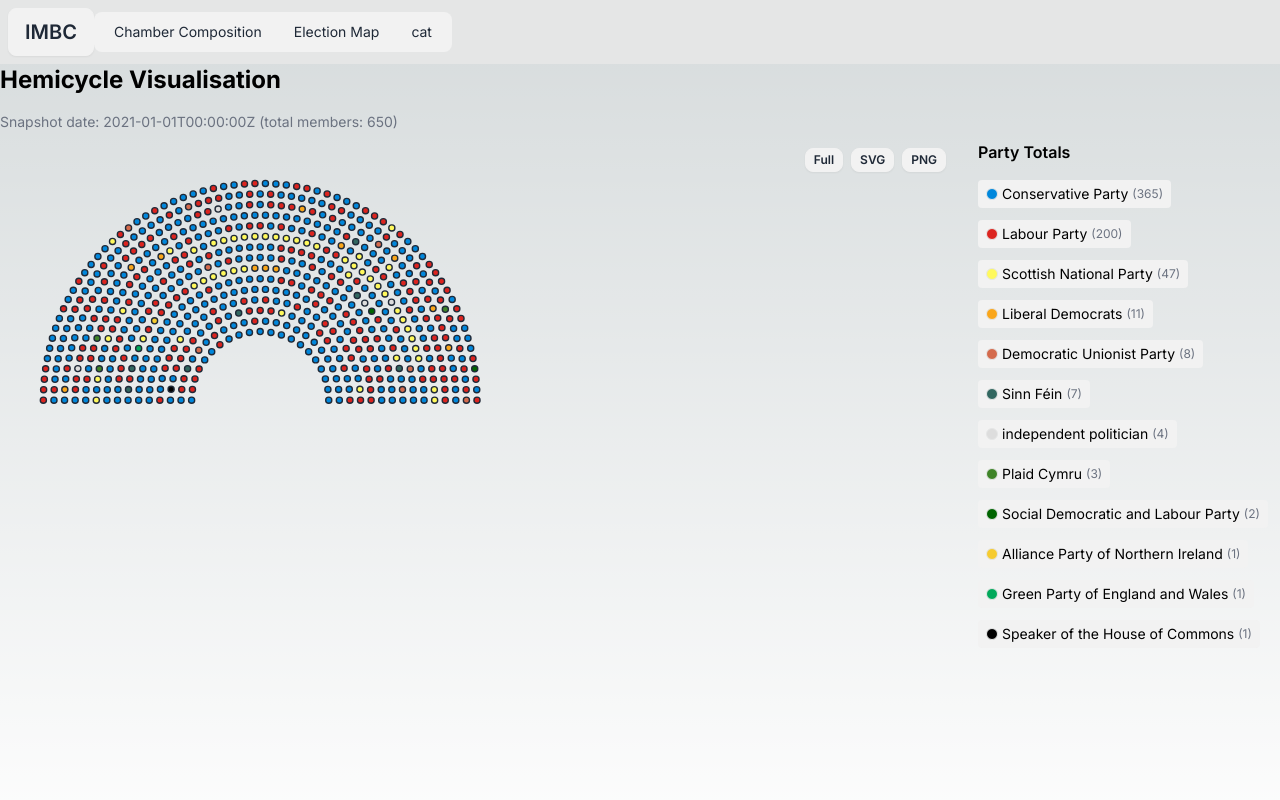
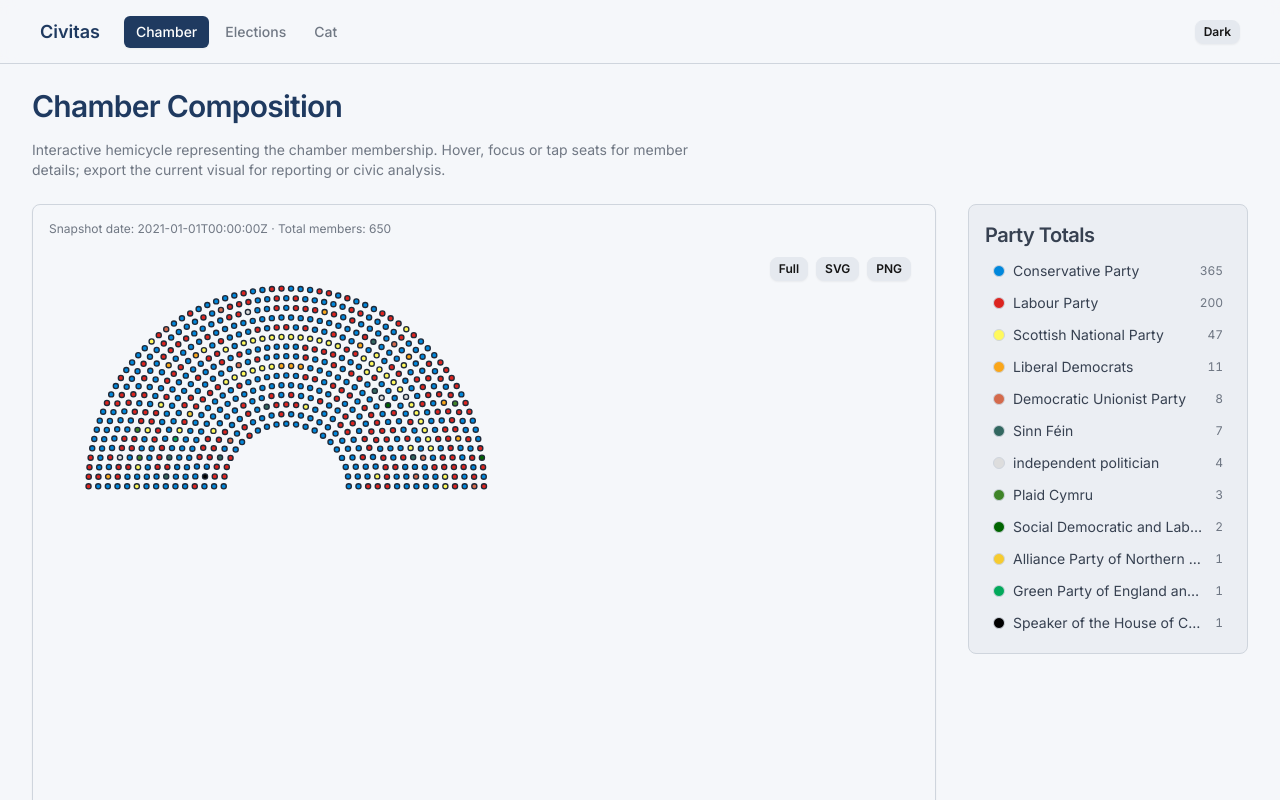
Before and after one commit to thoroc/civitas, a Next.js app: page /parliament in a window 1280 px wide. Shown: the top 800 px of the page. Built offline with nearby package versions, Linux system fonts and the light colour scheme.

Commit message:
feat(ui): introduce civitas light/dark themes, navbar toggle, unified layout, themed tooltips and accessible legend

```diff
--- a/src/app/cat/page.tsx
+++ b/src/app/cat/page.tsx
@@ -4,31 +4,41 @@ import { useEffect, useState } from 'react';
 import axios from 'axios';
 
 const Cat = () => {
-  const [fact, setFact] = useState('');
+  const [fact, setFact] = useState<string>('');
+  const [loading, setLoading] = useState(false);
+  const [error, setError] = useState<string | null>(null);
 
   const fetchFact = async () => {
-    axios.get('https://catfact.ninja/fact').then((response) => {
+    try {
+      setLoading(true); setError(null);
+      const response = await axios.get('https://catfact.ninja/fact');
       setFact(response.data.fact);
-    });
+    } catch (e) {
+      setError('Failed to load a fact');
+    } finally { setLoading(false); }
   };
 
-  useEffect(() => {
-    fetchFact();
-  }, []);
-
-  const handleClick = () => {
-    fetchFact();
-  };
+  useEffect(() => { fetchFact(); }, []);
 
   return (
-    <div className="Cat">
-      <h2>Press the button for a random cat fact!</h2>
-      <hr />
-      <button></button>
-      <button className="btn btn-primary" onClick={() => handleClick()}>
-        Get Cat fact
-      </button>
-      <p>{fact}</p>
+    <div className="space-y-6 max-w-lg">
+      <header>
+        <h1>Cat Facts</h1>
+        <p className="text-sm text-muted">Lighthearted demo page using a public API.</p>
+      </header>
+      <div className="card-surface space-y-4">
+        <div>
+          <p className="text-sm font-medium mb-1">Random Fact</p>
+          {error && <p className="text-sm text-error">{error}</p>}
+          {!error && (
+            <p className="text-neutral leading-relaxed min-h-[3rem]">{loading ? 'Loading…' : fact}</p>
+          )}
+        </div>
+        <div className="flex gap-2">
+          <button className="btn btn-sm btn-primary" disabled={loading} onClick={fetchFact}>{loading ? 'Fetching…' : 'Get New Fact'}</button>
+          <button className="btn btn-sm" onClick={() => setFact('')}>Clear</button>
+        </div>
+      </div>
     </div>
   );
 };
--- a/src/app/components/navigation.tsx
+++ b/src/app/components/navigation.tsx
@@ -1,29 +1,58 @@
-interface NavItemProps {
-  text: string;
-  href: string;
-}
+'use client';
+import { usePathname } from 'next/navigation';
+import { useEffect, useState } from 'react';
 
-interface NavbarProps {
-  brandName: string;
-  navItems?: NavItemProps[];
-}
+interface NavItemProps { text: string; href: string; }
+interface NavbarProps { brandName: string; navItems?: NavItemProps[]; }
 
 export const Navbar = (props: NavbarProps) => {
   const text = props.brandName ?? 'Civitas';
+  const pathname = usePathname();
+  const [theme, setTheme] = useState<'civitas' | 'civitas-dark'>('civitas');
+
+  useEffect(() => {
+    const stored = typeof window !== 'undefined' ? localStorage.getItem('theme') : null;
+    if (stored === 'civitas-dark' || stored === 'civitas') setTheme(stored);
+  }, []);
+
+  useEffect(() => {
+    if (typeof document !== 'undefined') {
+      document.documentElement.setAttribute('data-theme', theme);
+      try { localStorage.setItem('theme', theme); } catch {}
+    }
+  }, [theme]);
+
+  const toggleTheme = () => setTheme(t => t === 'civitas' ? 'civitas-dark' : 'civitas');
 
   return (
-    <div className="navbar bg-base-300">
-      <div className="flex-none">
-        <a className="btn text-xl" href="/">
-          {text}
-        </a>
-      </div>
-      <div role="tablist" className="tabs tabs-boxed">
-        {props.navItems?.map((item, index) => (
-          <a key={index} role="tab" className="tab" href={item.href}>
-            {item.text}
-          </a>
-        ))}
+    <div className="navbar bg-base-100/90 border-b border-base-300 backdrop-blur supports-[backdrop-filter]:bg-base-100/70">
+      <div className="max-w-7xl w-full mx-auto px-4 sm:px-6 lg:px-8 flex items-center gap-6">
+        <a className="font-semibold text-primary text-lg" href="/">{text}</a>
+        <nav className="flex items-center gap-1" aria-label="Main navigation">
+          {props.navItems?.map((item, index) => {
+            const active = pathname === `/${item.href}`;
+            return (
+              <a
+                key={index}
+                href={`/${item.href}`}
+                className={`px-3 py-1.5 rounded-md text-sm font-medium transition-colors ${active ? 'bg-primary text-primary-content shadow-sm' : 'text-neutral/70 hover:text-neutral hover:bg-base-200/70'}`}
+                aria-current={active ? 'page' : undefined}
+              >
+                {item.text}
+              </a>
+            );
+          })}
+        </nav>
+        <div className="ml-auto flex items-center gap-2">
+          <button
+            type="button"
+            onClick={toggleTheme}
+            className="btn btn-xs gap-1"
+            aria-label="Toggle color theme"
+          >
+            {theme === 'civitas' ? 'Dark' : 'Light'}
+          </button>
+        </div>
       </div>
     </div>
   );
--- a/src/app/globals.css
+++ b/src/app/globals.css
@@ -2,32 +2,33 @@
 @tailwind components;
 @tailwind utilities;
 
-:root {
-  --foreground-rgb: 0, 0, 0;
-  --background-start-rgb: 214, 219, 220;
-  --background-end-rgb: 255, 255, 255;
+/* Global theming adjustments for a calm, trustworthy civic aesthetic */
+html {
+  -webkit-font-smoothing: antialiased;
+}
+body {
+  @apply bg-base-100 text-neutral font-sans; /* remove gradient for clarity */
 }
 
-@media (prefers-color-scheme: dark) {
-  :root {
-    --foreground-rgb: 255, 255, 255;
-    --background-start-rgb: 0, 0, 0;
-    --background-end-rgb: 0, 0, 0;
-  }
+main {
+  @apply min-h-[calc(100vh-4rem)] pb-10; /* ensure footer spacing if added later */
 }
 
-body {
-  color: rgb(var(--foreground-rgb));
-  background: linear-gradient(
-      to bottom,
-      transparent,
-      rgb(var(--background-end-rgb))
-    )
-    rgb(var(--background-start-rgb));
-}
+/* Headings rhythm */
+.h1, h1 { @apply text-3xl font-semibold tracking-tight text-primary mb-4; }
+.h2, h2 { @apply text-xl font-semibold tracking-tight text-neutral mb-3; }
+.h3, h3 { @apply text-lg font-semibold tracking-tight text-neutral mb-2; }
+
+/* Reusable card surface */
+.card-surface { @apply bg-base-100 shadow-sm border border-base-300 rounded-lg p-4; }
+.card-muted { @apply bg-base-200/60 border border-base-300 rounded-lg p-4; }
+
+/* Subtle focus ring for accessibility */
+:focus-visible { @apply outline-none ring-2 ring-accent ring-offset-2 ring-offset-base-100; }
+
+/* Utilities */
+.text-muted { @apply text-neutral/70; }
 
 @layer utilities {
-  .text-balance {
-    text-wrap: balance;
-  }
+  .text-balance { text-wrap: balance; }
 }
--- a/src/app/layout.tsx
+++ b/src/app/layout.tsx
@@ -6,8 +6,8 @@ import { Navbar } from './components/navigation';
 const inter = Inter({ subsets: ['latin'] });
 
 export const metadata: Metadata = {
-  title: 'Create Next App',
-  description: 'Generated by create next app',
+  title: 'Civitas – Democratic Insights',
+  description: 'Visual exploration of parliamentary data and election insights',
 };
 
 export default function RootLayout({
@@ -16,17 +16,17 @@ export default function RootLayout({
   children: React.ReactNode;
 }>) {
   return (
-    <html lang="en" data-theme="light">
+    <html lang="en" data-theme="civitas">
       <body className={inter.className}>
         <Navbar
-          brandName="IMBC"
+          brandName="Civitas"
           navItems={[
-            { text: 'Chamber Composition', href: 'parliament' },
-            { text: 'Election Map', href: 'constituency' },
-            { text: 'cat', href: 'cat' },
+            { text: 'Chamber', href: 'parliament' },
+            { text: 'Elections', href: 'constituency' },
+            { text: 'Cat', href: 'cat' },
           ]}
-        ></Navbar>
-        <main className="">{children}</main>
+        />
+        <main className="max-w-7xl mx-auto px-4 sm:px-6 lg:px-8 mt-6">{children}</main>
       </body>
     </html>
   );
--- a/src/app/parliament/PartyLegend.tsx
+++ b/src/app/parliament/PartyLegend.tsx
@@ -1,15 +1,7 @@
 import { Member } from './types';
 
-interface PartyLegendProps {
-  members: Member[];
-}
-
-interface PartyInfo {
-  id: string;
-  label: string;
-  color: string;
-  count: number;
-}
+interface PartyLegendProps { members: Member[]; }
+interface PartyInfo { id: string; label: string; color: string; count: number; }
 
 const INDEPENDENT_ID = 'independent';
 const INDEPENDENT_LABEL = 'Independent';
@@ -17,39 +9,27 @@ const INDEPENDENT_COLOR = '#808080';
 
 const PartyLegend = ({ members }: PartyLegendProps) => {
   const partyMap = new Map<string, PartyInfo>();
-
   for (const m of members) {
     const id = m.party?.id || INDEPENDENT_ID;
     const label = m.party?.label || INDEPENDENT_LABEL;
     const color = m.party?.color || INDEPENDENT_COLOR;
     const existing = partyMap.get(id);
-    if (existing) {
-      existing.count += 1;
-    } else {
-      partyMap.set(id, { id, label, color, count: 1 });
-    }
+    if (existing) existing.count += 1; else partyMap.set(id, { id, label, color, count: 1 });
   }
-
   const parties = Array.from(partyMap.values()).sort((a, b) => b.count - a.count || a.label.localeCompare(b.label));
 
   return (
-    <div aria-label="Party legend" className="flex flex-wrap gap-3 mt-4">
-      {parties.map((p) => (
-        <div
-          key={p.id}
-          role="listitem"
-          className="flex items-center gap-1 text-sm bg-base-200 rounded px-2 py-1"
-        >
-          <span
-            aria-hidden
-            className="inline-block w-3 h-3 rounded-full border border-base-300"
-            style={{ backgroundColor: p.color }}
-          />
-          <span>{p.label}</span>
-          <span className="text-xs text-gray-500">({p.count})</span>
-        </div>
+    <ul aria-label="Party legend" className="flex flex-col gap-1 text-sm">
+      {parties.map(p => (
+        <li key={p.id} className="flex items-center justify-between gap-3 group rounded-md px-2 py-1 hover:bg-base-200/80 transition-colors">
+          <div className="flex items-center gap-2 min-w-0">
+            <span aria-hidden className="inline-block w-3 h-3 rounded-full border border-base-300 shrink-0" style={{ backgroundColor: p.color }} />
+            <span className="truncate" title={p.label}>{p.label}</span>
+          </div>
+          <span className="text-xs text-muted tabular-nums">{p.count}</span>
+        </li>
       ))}
-    </div>
+    </ul>
   );
 };
 
--- a/src/app/parliament/page.tsx
+++ b/src/app/parliament/page.tsx
@@ -22,24 +22,27 @@ const loadSnapshot = (): ParliamentSnapshot | null => {
 const ParliamentPage = () => {
   const snapshot = loadSnapshot();
   return (
-    <div className="space-y-4">
-      <h1 className="text-2xl font-bold">Hemicycle Visualisation</h1>
+    <div className="space-y-6">
+      <header>
+        <h1>Chamber Composition</h1>
+        <p className="text-sm text-muted max-w-2xl">Interactive hemicycle representing the chamber membership. Hover, focus or tap seats for member details; export the current visual for reporting or civic analysis.</p>
+      </header>
       {!snapshot && (
-        <div className="alert alert-warning">Snapshot not found. Run npm run snapshot:parliament to generate it.</div>
+        <div className="alert alert-warning">Snapshot not found. Run <code>npm run snapshot:parliament</code> to generate it.</div>
       )}
       {snapshot && (
         <ParliamentFiltersProvider>
-          <div>
-            <p className="text-sm text-gray-500 mb-2">Snapshot date: {snapshot.meta.date} (total members: {snapshot.meta.total})</p>
-            <div className="grid gap-6 lg:grid-cols-4 items-start">
-              <div className="lg:col-span-3 order-2 lg:order-1">
-                <HemicycleReact members={snapshot.members} />
+          <div className="grid gap-8 lg:grid-cols-4 items-start">
+            <div className="lg:col-span-3 order-2 lg:order-1 card-surface">
+              <p className="text-xs text-muted mb-3">Snapshot date: {snapshot.meta.date} · Total members: {snapshot.meta.total}</p>
+              <HemicycleReact members={snapshot.members} />
+            </div>
+            <aside className="lg:col-span-1 order-1 lg:order-2 space-y-4">
+              <div className="card-muted">
+                <h2 className="mb-2">Party Totals</h2>
+                <PartyLegend members={snapshot.members} />
               </div>
-              <aside className="lg:col-span-1 order-1 lg:order-2">
-                <h2 className="font-semibold mb-2">Party Totals</h2>
-                <PartyLegend members={snapshot.members} />
-              </aside>
-            </div>
+            </aside>
           </div>
         </ParliamentFiltersProvider>
       )}
--- a/tailwind.config.ts
+++ b/tailwind.config.ts
@@ -8,31 +8,57 @@ const config: Config = {
   ],
   theme: {
     extend: {
+      fontFamily: {
+        sans: ['Inter', 'ui-sans-serif', 'system-ui', 'sans-serif'],
+      },
       backgroundImage: {
         'gradient-radial': 'radial-gradient(var(--tw-gradient-stops))',
-        'gradient-conic':
-          'conic-gradient(from 180deg at 50% 50%, var(--tw-gradient-stops))',
+        'gradient-conic': 'conic-gradient(from 180deg at 50% 50%, var(--tw-gradient-stops))',
       },
     },
   },
   daisyui: {
     themes: [
-      'light',
-      'dark',
-      'cyberpunk',
       {
-        imbc: {
-          primary: '#a16207',
-          secondary: '#ea580c',
-          accent: '#eab308',
-          neutral: '#e7e5e4',
-          'base-100': '#1f2730',
-          info: '#00b6df',
-          success: '#4fc634',
-          warning: '#fb7185',
-          error: '#e879f9',
+        civitas: {
+          primary: '#1F3A60',
+          'primary-content': '#FFFFFF',
+          secondary: '#D4A72C',
+          'secondary-content': '#1F1600',
+          accent: '#0E8FC6',
+          'accent-content': '#F0F9FF',
+          neutral: '#374151',
+          'neutral-content': '#F9FAFB',
+          'base-100': '#F5F7FA',
+          'base-200': '#E5E9EF',
+          'base-300': '#CFD5DD',
+          info: '#0EA5E9',
+          success: '#15803D',
+          warning: '#D97706',
+          error: '#DC2626',
         },
       },
+      {
+        'civitas-dark': {
+          primary: '#93C5FD',
+          'primary-content': '#0F172A',
+          secondary: '#F2C661',
+          'secondary-content': '#1F1300',
+          accent: '#38BDF8',
+          'accent-content': '#082F49',
+            neutral: '#94A3B8',
+          'neutral-content': '#0F172A',
+          'base-100': '#0F172A',
+          'base-200': '#1E293B',
+          'base-300': '#334155',
+          info: '#38BDF8',
+          success: '#16A34A',
+          warning: '#F59E0B',
+          error: '#F87171',
+        },
+      },
+      'light',
+      'dark'
     ],
   },
   plugins: [require('daisyui')],
```
Also changed, not shown: src/app/parliament/HemicycleReact.tsx (+21 -15 lines).
